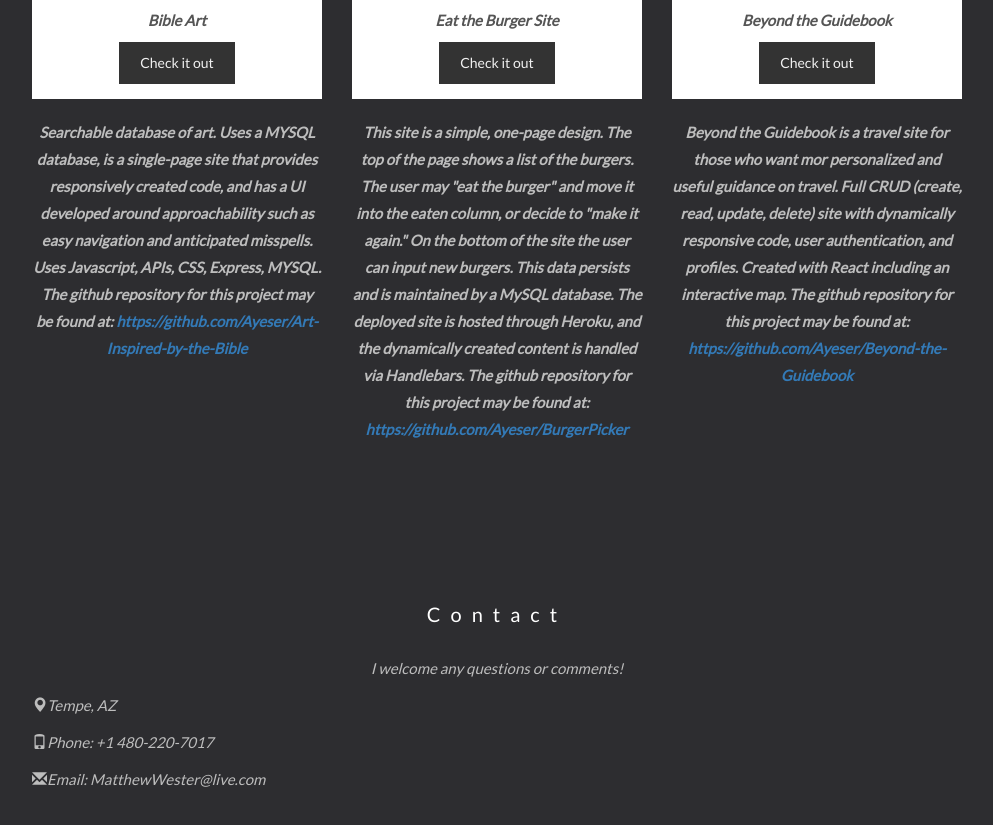
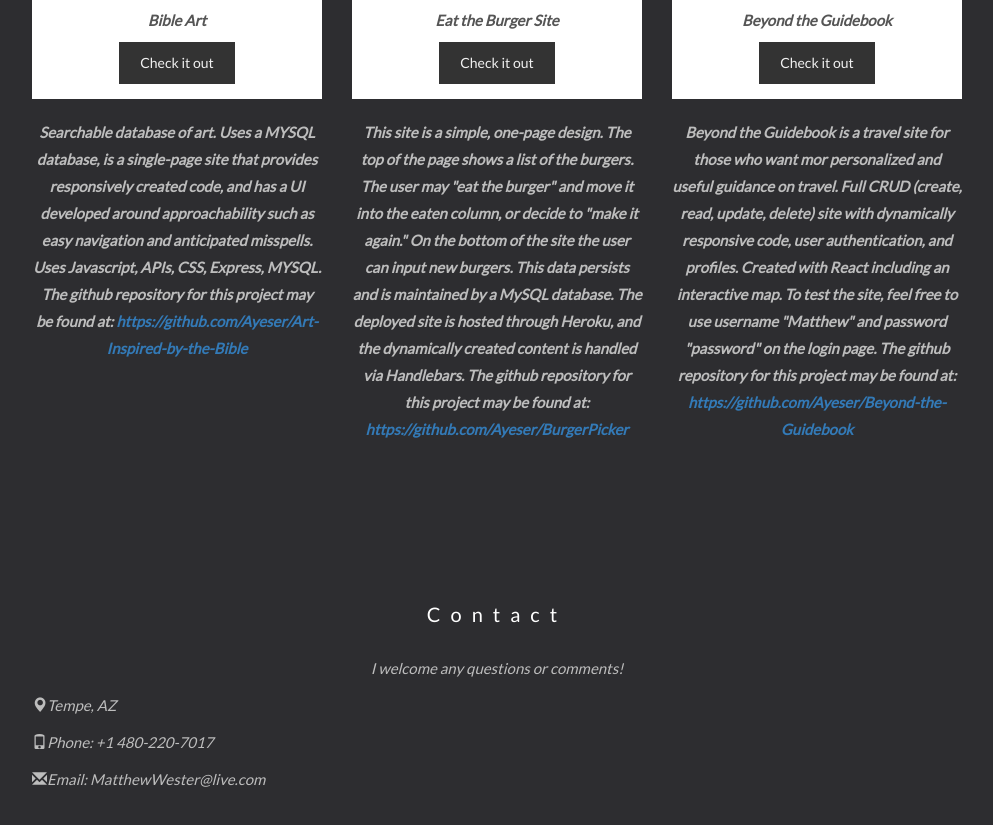
Before and after one commit to Ayeser/Ayeser.github.io, a website: page index.html in a window 1280 px wide. Shown: the part 2020-2845 px from the top of the page, without its empty margins (143-1136 px from the left). Drawn offline with nearby package versions, Linux system fonts and the light colour scheme.

Commit message:
Added sample guest account info

```diff
--- a/index.html
+++ b/index.html
@@ -171,7 +171,7 @@
               <p><strong>This site is a simple, one-page design. The top of the page shows a list of the burgers. The user may "eat the burger" and move it into the eaten column, or decide to "make it again." On the bottom of the site the user can input new burgers. This data persists and is maintained by a MySQL database. The deployed site is hosted through Heroku, and the dynamically created content is handled via Handlebars. The github repository for this project may be found at: <a href="https://github.com/Ayeser/BurgerPicker">https://github.com/Ayeser/BurgerPicker</a></strong></p>
           </div>
           <div class="col-sm-4">
-            <p><strong>Beyond the Guidebook is a travel site for those who want mor personalized and useful guidance on travel. Full CRUD (create, read, update, delete) site with dynamically responsive code, user authentication, and profiles. Created with React including an interactive map. The github repository for this project may be found at: <a href="https://github.com/Ayeser/Beyond-the-Guidebook">https://github.com/Ayeser/Beyond-the-Guidebook</a></strong></p>
+            <p><strong>Beyond the Guidebook is a travel site for those who want mor personalized and useful guidance on travel. Full CRUD (create, read, update, delete) site with dynamically responsive code, user authentication, and profiles. Created with React including an interactive map. To test the site, feel free to use username "Matthew" and password "password" on the login page. The github repository for this project may be found at: <a href="https://github.com/Ayeser/Beyond-the-Guidebook">https://github.com/Ayeser/Beyond-the-Guidebook</a></strong></p>
         </div>
   </div>
 </div>
```
